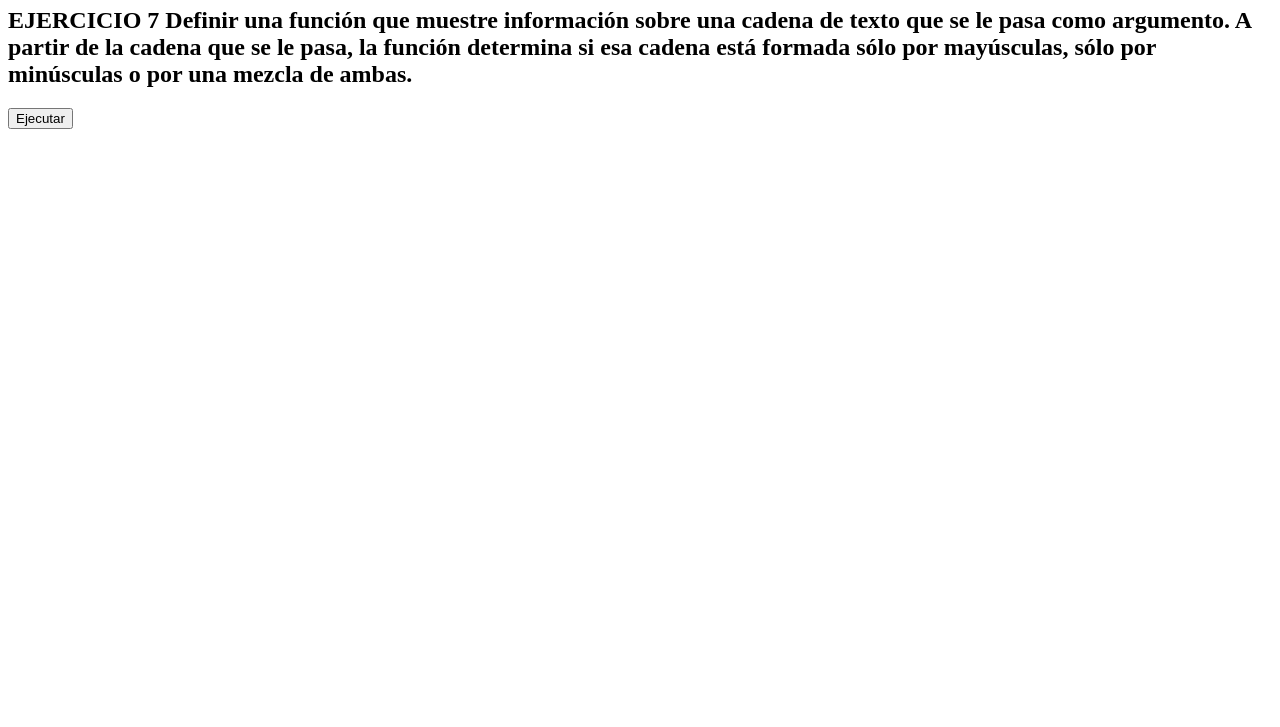
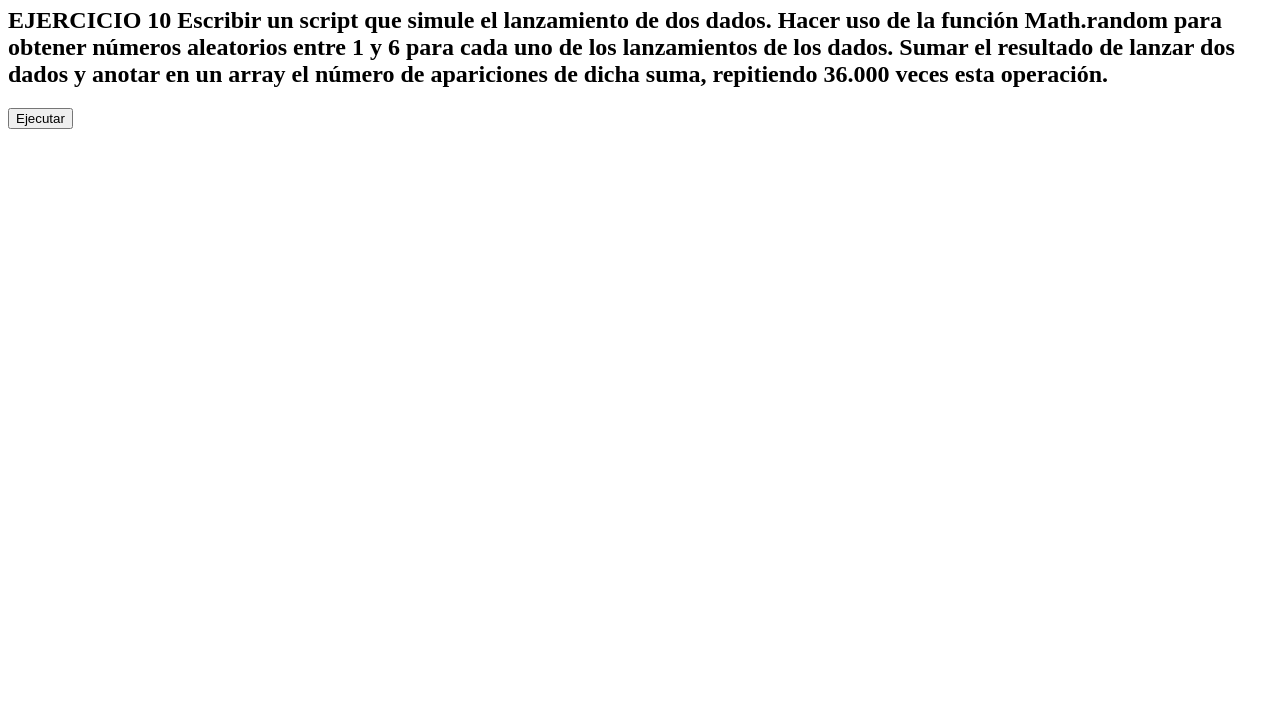
Before and after one commit to Maximopo/jsEjemplos, a plain HTML site: page index10.html in a window 1280 px wide. Shown: the part 73-800 px from the top of the page. Drawn offline with Linux system fonts and the light colour scheme.

Commit message:
Update index10.html

```diff
--- a/index10.html
+++ b/index10.html
@@ -10,10 +10,11 @@
     <h1>Ejercicios</h1>
 
     <h2>
-        EJERCICIO 7
-        Definir una función que muestre información sobre una cadena de texto que se le pasa
-        como argumento. A partir de la cadena que se le pasa, la función determina si esa cadena
-        está formada sólo por mayúsculas, sólo por minúsculas o por una mezcla de ambas.
+        EJERCICIO 10
+        Escribir un script que simule el lanzamiento de dos dados. Hacer uso de la función
+        Math.random para obtener números aleatorios entre 1 y 6 para cada uno de los
+        lanzamientos de los dados. Sumar el resultado de lanzar dos dados y anotar en un array el
+        número de apariciones de dicha suma, repitiendo 36.000 veces esta operación.
     </h2>
 
     <button onclick ="ejercicio10()">Ejecutar</button>
```
